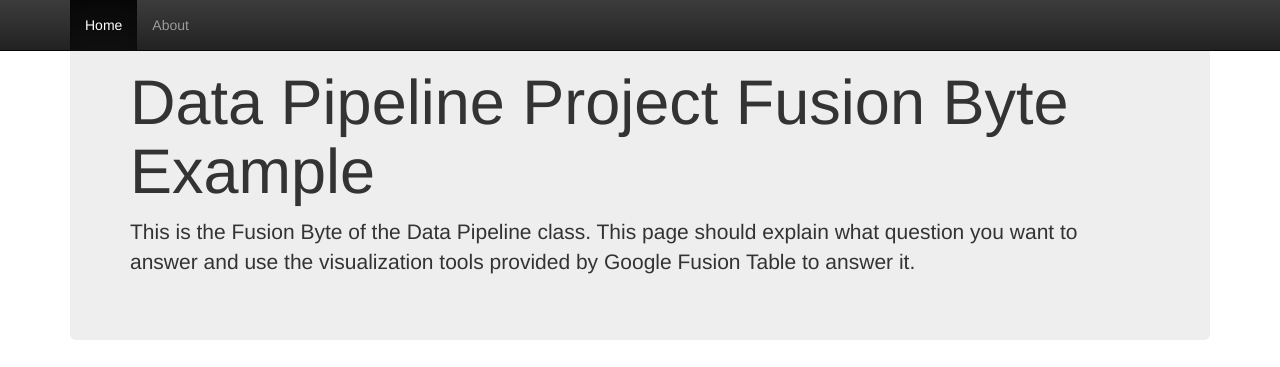
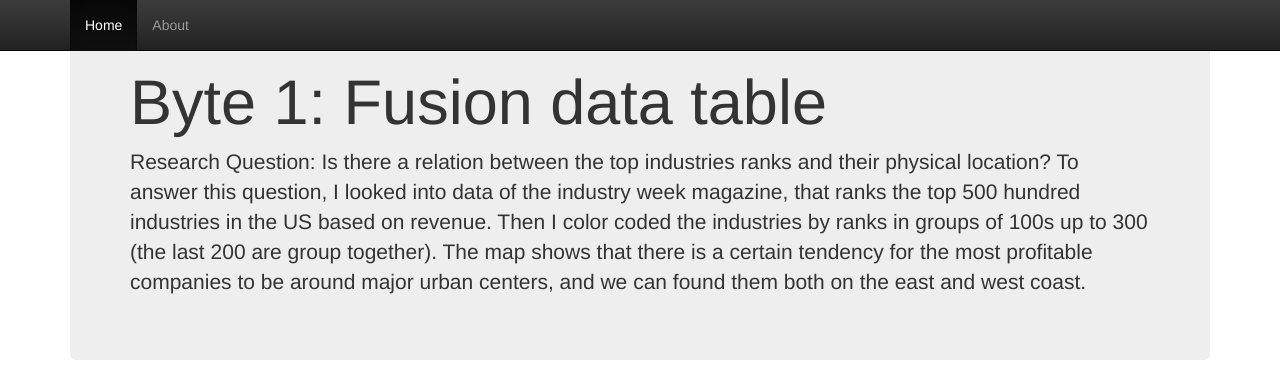
Before and after one commit to joroscha/joroscha-byte1, a Flask app: page / in a window 1280 px wide. Shown: the top 367 px of the page. Run offline with Flask 2, Linux system fonts and the light colour scheme; some libraries are stand-ins or nearby versions.

Commit message:
new map of IW 500 2013, plus text info

```diff
--- a/templates/index.html
+++ b/templates/index.html
@@ -44,11 +44,13 @@
 
       <!-- Main jumbotron for a primary marketing message or call to action -->
       <div class="jumbotron">
-	<h1>Data Pipeline Project Fusion Byte Example</h1>
-        <p>This is the Fusion Byte of the Data Pipeline class. This
-        page should explain what question you want to answer and use
-        the visualization tools provided by Google Fusion Table to
-        answer it. </p>
+	<h1>Byte 1: Fusion data table</h1>
+        <p>Research Question: Is there a relation between the top industries ranks and their physical location?
+         To answer this question, I looked into data of the industry week magazine, that ranks the top 500 hundred industries
+         in the US based on revenue. Then I color coded the industries by ranks in groups of 100s up to 300 (the last 200 are group together).
+
+         The map shows that there is a certain tendency for the most profitable companies to be around major urban centers, and we can found them both
+         on the east and west coast. </p>
       </div>
 
 
```
